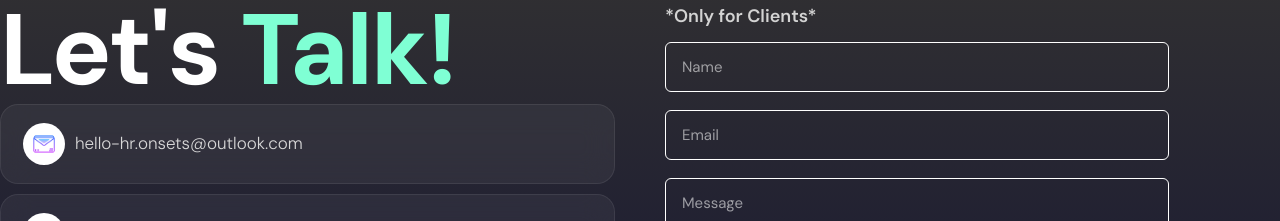
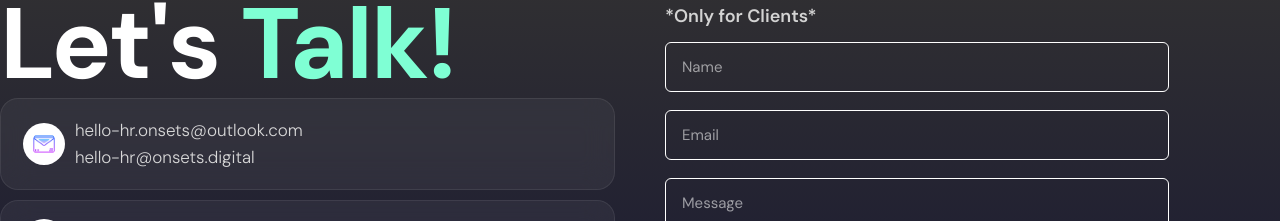
Before and after one commit to faizanshk22/BusinessProject, a React (Vite) app: page /getstarted in a window 1280 px wide. Shown: the part 130-351 px from the top of the page. Built offline with nearby package versions, Linux system fonts and the light colour scheme; grey boxes are pictures that could not be loaded.

Commit message:
email added

```diff
--- a/src/components/GetStarted/GetStarted.jsx
+++ b/src/components/GetStarted/GetStarted.jsx
@@ -75,7 +75,7 @@ function GetStarted() {
 
           <div className="item" variants={variants}>
             <img width="30" height="30" src="email.png" alt="Email" />
-            <p>hello-hr.onsets@outlook.com</p>
+            <p>hello-hr.onsets@outlook.com <br/> hello-hr@onsets.digital</p>
           </div>
 
           <div className="item" variants={variants}>
--- a/src/components/contact/Contact.jsx
+++ b/src/components/contact/Contact.jsx
@@ -62,7 +62,7 @@ function Contact() {
         <h1 variants={variants}>Get in touch!</h1>
         <div className="item" variants={variants}>
         <img width="30" height="30" src="email.png" alt="Email"/>
-          <p>hello-hr.onsets@outlook.com</p>
+          <p>hello-hr.onsets@outlook.com <br/> hello-hr@onsets.digital</p>
         </div>
         <div className="item" variants={variants}>
         <img width="30" height="30" src="https://img.icons8.com/?size=100&id=bqSGWblWbynM&format=png&color=000000" alt="Location" className='item2'/>
```
